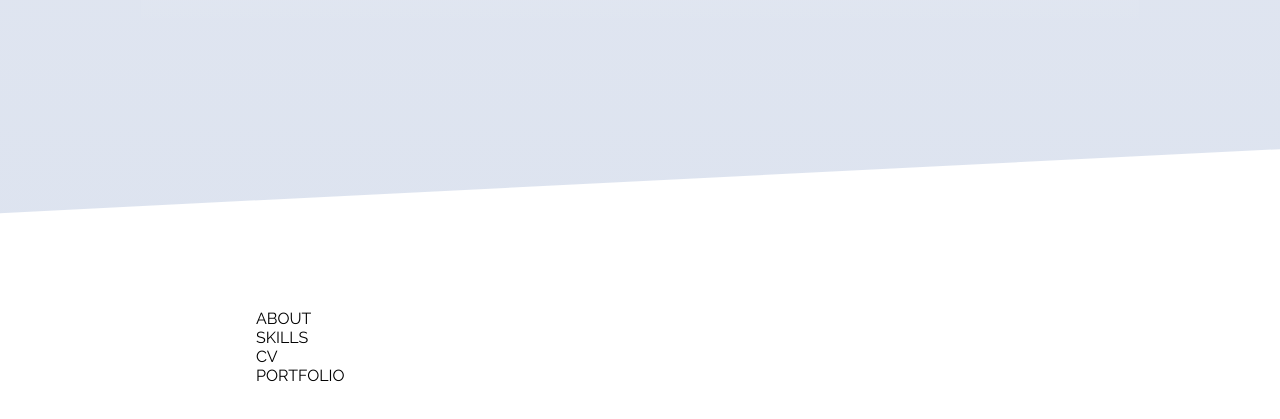
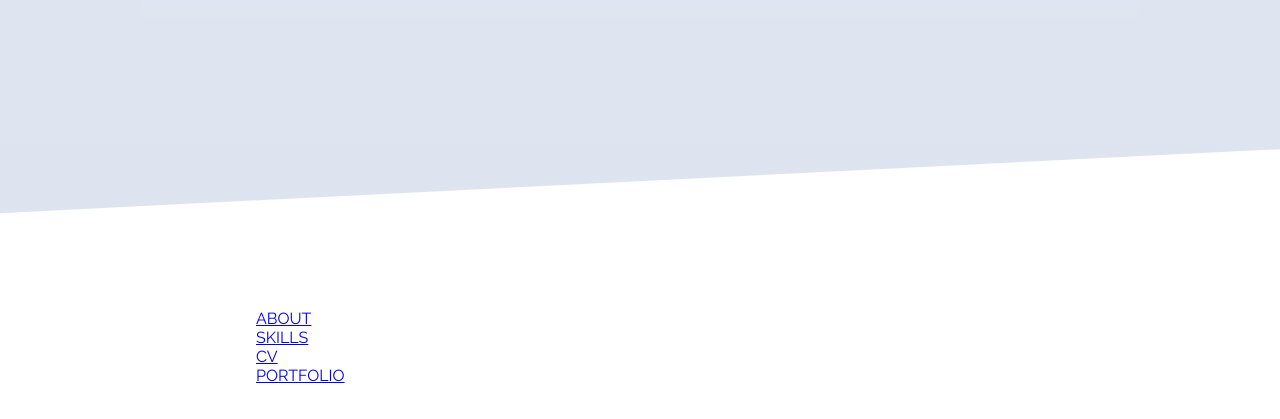
Before and after one commit to w3bgir1/portfolio, a website: page index.html in a window 1280 px wide. Shown: the part 4750-5169 px from the top of the page. Drawn offline with nearby package versions, Linux system fonts and the light colour scheme.

Commit message:
added links in footer

```diff
--- a/index.html
+++ b/index.html
@@ -12,7 +12,7 @@
     <title>Oleksandra Akulshyna - Full stack Web Developer</title>
   </head>
   <body>
-    <header class="header">
+    <header class="header" id="header">
       <div class="header__image"></div>
 
       <div class="header__bio">
@@ -60,7 +60,7 @@
         </li>
       </ul>
     </div>
-    <section class="about">
+    <section class="about" id="skills">
       <div class="about__skills">
         <h2>Skills</h2>
         <div class="skills__list">
@@ -89,7 +89,7 @@
         </div>
       </div>
     </section>
-    <section class="portfolio">
+    <section class="portfolio" id="portfolio">
       <div class="portfolio__header">
         <h2>Portfolio</h2>
       </div>
@@ -247,10 +247,10 @@
       <div class="row">
         <div class="col-1-of-2">
           <ul>
-            <li>about</li>
-            <li>skills</li>
-            <li>CV</li>
-            <li>portfolio</li>
+            <li><a href="#header">about</a></li>
+            <li><a href="#skills">skills</a></li>
+            <li><a href="/cv.pdf" target="_blank">CV</a></li>
+            <li><a href="#portfolio">portfolio</a></li>
           </ul>
         </div>
       </div>
```
